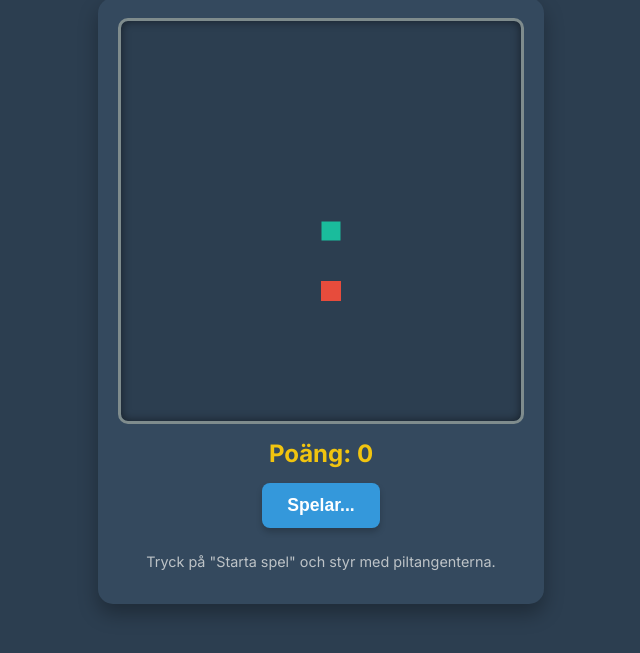
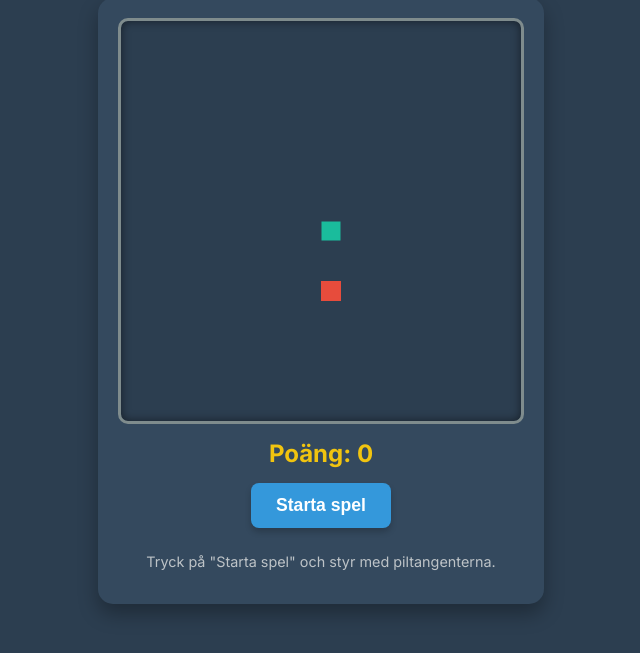
Before and after one commit to bultens/games, a plain HTML site: page index.html in a window 1280 px wide. Shown: the part 147-800 px from the top of the page, without its empty margins (319-959 px from the left). Drawn offline with Linux system fonts and the light colour scheme.

Commit message:
Update index.html

```diff
--- a/index.html
+++ b/index.html
@@ -133,9 +133,9 @@
             score = 0;
             gameSpeed = INITIAL_SPEED;
             isGameOver = false;
-            isGameStarted = true; // Sätts till true här för att undvika problem med tangentbordsinput
+            isGameStarted = false; // VIKTIG FIX: isGameStarted ska vara false vid initialisering
             scoreElement.innerText = score;
-            startButton.innerText = 'Spelar...';
+            startButton.innerText = 'Starta spel';
             render();
         }
 
@@ -296,6 +296,8 @@
             if (!isGameStarted) {
                 initializeGame();
                 gameLoop = setInterval(update, gameSpeed);
+                isGameStarted = true; // VIKTIG FIX: Sätt isGameStarted till true här!
+                startButton.innerText = 'Spelar...';
             }
         });
 
```
